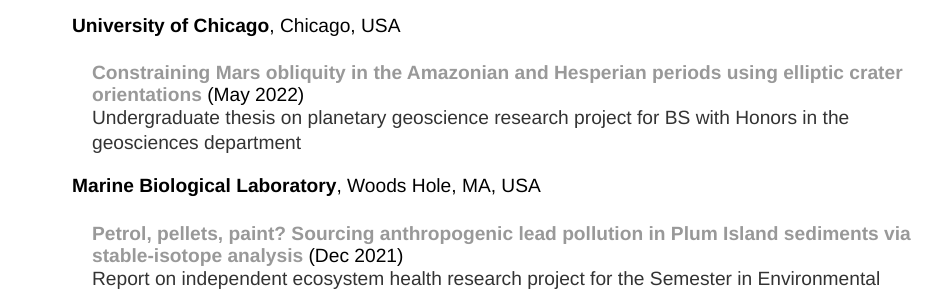
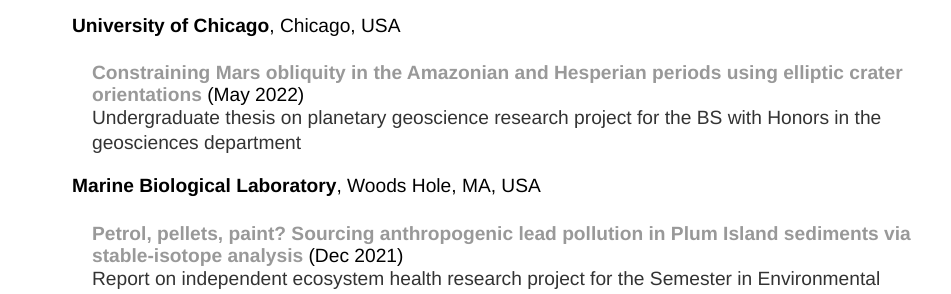
Before and after one commit to y-james-hu/y-james-hu.github.io, a Jekyll site: the page built from projects/index.html, in a window 1280 px wide. Shown: the part 950-1244 px from the top of the page, without its empty margins (160-1111 px from the left). Built offline with Jekyll 4.4.1, drawn with Linux system fonts in a browser that asks for light colours.

Commit message:
Update index.html

```diff
--- a/projects/index.html
+++ b/projects/index.html
@@ -32,7 +32,7 @@
     <h3 style="margin-left: 40px">University of Chicago<span style="font-weight:normal">, Chicago, USA</span></h3>
 
       <h4 style="margin-left: 60px"><a href = "uchicago_bs_thesis.pdf">Constraining Mars obliquity in the Amazonian and Hesperian periods using elliptic crater orientations</a><span style="font-weight:normal"> (May 2022)</span></h4>
-      <p style="margin-left: 60px">Undergraduate thesis on planetary geoscience research project for BS with Honors in the geosciences department</p>
+      <p style="margin-left: 60px">Undergraduate thesis on planetary geoscience research project for the BS with Honors in the geosciences department</p>
 
     <h3 style="margin-left: 40px">Marine Biological Laboratory<span style="font-weight:normal">, Woods Hole, MA, USA</span></h3>
 
```
